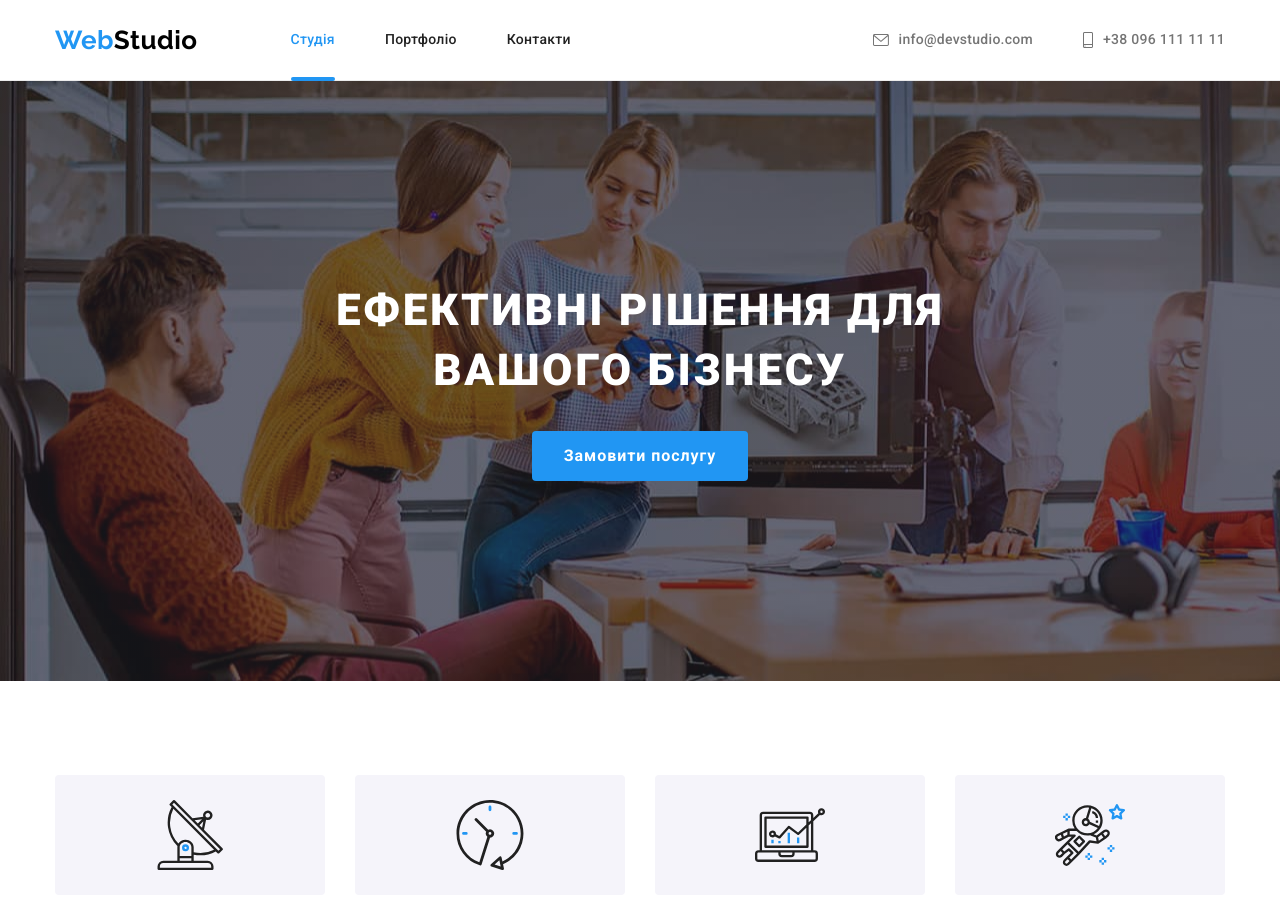
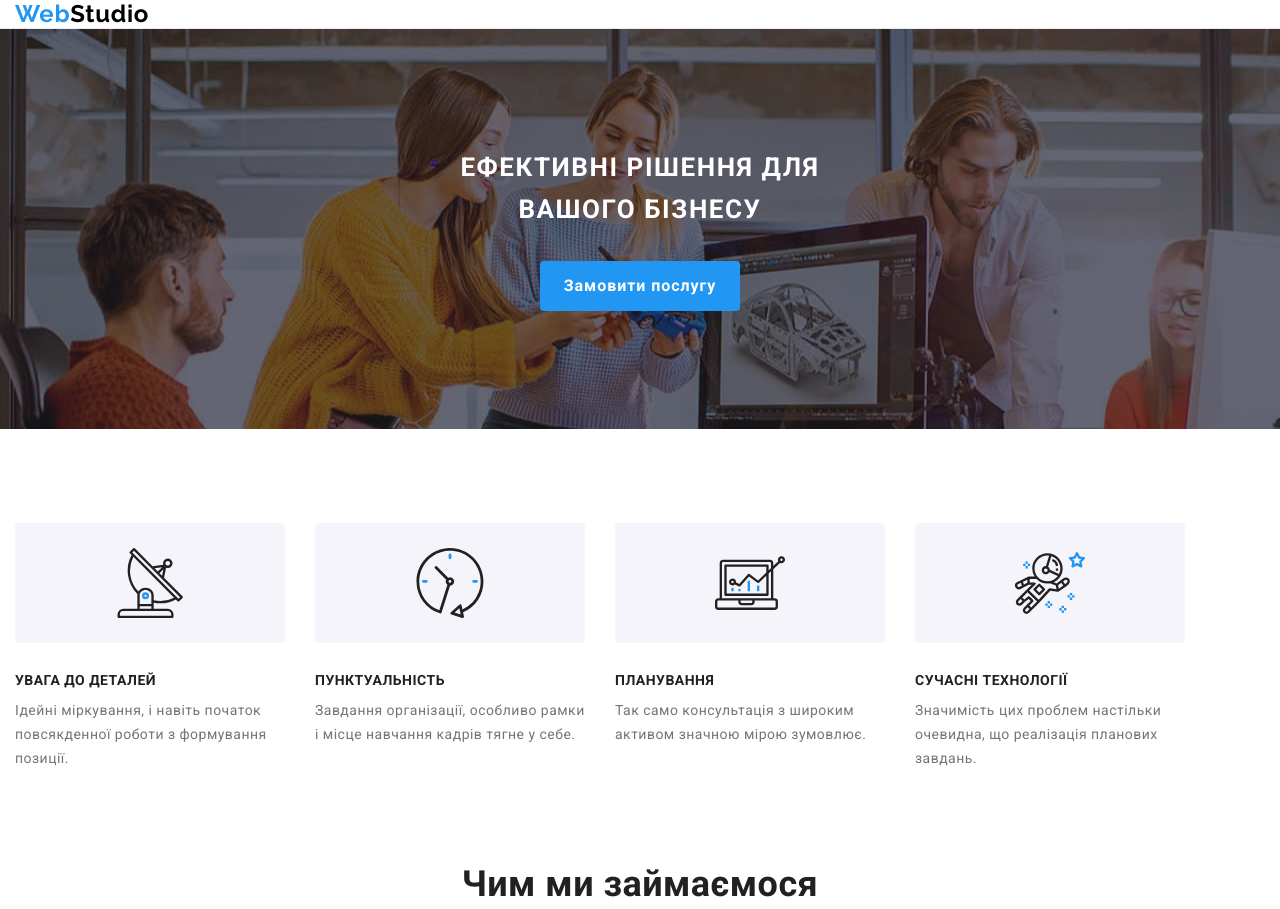
Before and after one commit to YevhenBez/goit-markup-hw-08, a plain HTML site: page index.html in a window 1280 px wide. Shown: the top 909 px of the page. Drawn offline with nearby package versions, Linux system fonts and the light colour scheme.

Commit message:
Начал переделывать свой сайт под версию Мобильного
Начал переделывать свой сайт под версию Мобильного. При этом в закомментированных коментариях перед этими переделками я записывал, как было в оригинале и что я поменял.

```diff
--- a/sass/components/_header.scss
+++ b/sass/components/_header.scss
@@ -1,10 +1,22 @@
+// В оригинале у .page-header__logo было
+//         font-family: Raleway, sans-serif;
+// но я убрал sans-serif;
+// добавил  font-weight: 700;
+// В font-size: 26px; поставил значение 24рх
+// В line-height: 1.19;  поставил значение 1.17
+// Добавил letter-spacing: 0.03em;
+// чтобы было как на макете для Мобильного
+
 .page-header__logo {
     color: var(--accent-color);
 
-    font-family: Raleway, sans-serif;
+    font-family: Raleway;
+    font-weight: 700;
 
-    font-size: 26px;
-    line-height: 1.19;
+    font-size: 24px;
+    line-height: 1.17;
+
+    letter-spacing: 0.03em;
 
     text-decoration: none;
 }
@@ -32,8 +44,12 @@
     margin-left: 93px;
 }
 
+// В .page-header__site-nav  в оригинале было display: flex;
+// Я поставил display: none;
+// чтобы начать с Мобильной версии согласно макета
+
 .page-header__site-nav {
-    display: flex;
+    display: none;
 }
 
 .page-header__site-nav .item:not(:last-child) {
@@ -87,8 +103,12 @@
     background: var(--accent-color);
 }
 
+// В .page-header__contacts-list в оригинале было display: flex;
+// Я поставил display: none;
+// чтобы начать с Мобильной версии согласно макета
+
 .page-header__contacts-list {
-    display: flex;
+    display: none;
     margin-left: auto;
 }
 
--- a/sass/components/_hero.scss
+++ b/sass/components/_hero.scss
@@ -1,5 +1,13 @@
+// В оригинале в .hero
+// также было padding-top: 200px;
+// padding-bottom: 200px;
+// я сделал padding-top: 118px;
+// padding-bottom: 118px;
+// чтобы было как на макете для Мобильного
+
 .hero {
     max-width: 1600px;
+
     margin-left: auto;
     margin-right: auto;
     background-image: linear-gradient(to right,
@@ -8,20 +16,35 @@
         url(../images/discussion.jpg);
     background-color: var(--hero-bg-color);
     text-align: center;
-    padding-top: 200px;
-    padding-bottom: 200px;
+    padding-top: 118px;
+    padding-bottom: 118px;
+
+    @media screen and (min-width: 480px) {
+        max-width: 100%;
+    }
 }
+
+// В оригинале в .hero__title
+// было     @include font(null, 900, 44px, 1.36, 0.06em);
+// я сделал @include font(Roboto, null, 26px, 1.61, 0.06em);
+// чтобы было как на макете для Мобильного
 
 .hero__title {
     margin-bottom: 30px;
     color: var(--button-accent-color);
 
-    @include font(null, 900, 44px, 1.36, null);
+    @include font(Roboto, null, 26px, 1.61, 0.06em);
 
     text-align: center;
-    letter-spacing: 0.06em;
     text-transform: uppercase;
 }
+
+// В оригинале в .hero__button
+// было padding: 10px 32px;
+// я сделал padding: 10px 24px;
+// было min-width: 216px;
+// я сделал min-width: 200px;
+// чтобы было как на макете для Мобильного
 
 .hero__button {
     display: inline-block;
@@ -29,8 +52,8 @@
     background-color: var(--accent-color);
 
     border-radius: 4px;
-    padding: 10px 32px;
-    min-width: 216px;
+    padding: 10px 24px;
+    min-width: 200px;
     border: 0px;
 
     @include font(null, 700, 16px, 1.87, 0.06em);
--- a/sass/components/_settings.scss
+++ b/sass/components/_settings.scss
@@ -32,8 +32,12 @@ ul {
     letter-spacing: 0.03em;
 }
 
+// В .container
+// я закомментировал width: 1200px;
+// чтобы было как на макете для Мобильного
+
 .container {
-    width: 1200px;
+    // width: 1200px;
     padding-left: 15px;
     padding-right: 15px;
     margin: 0 auto;
```
Also changed, not shown: css/main.css, css/main.min.css, 2 other files.
